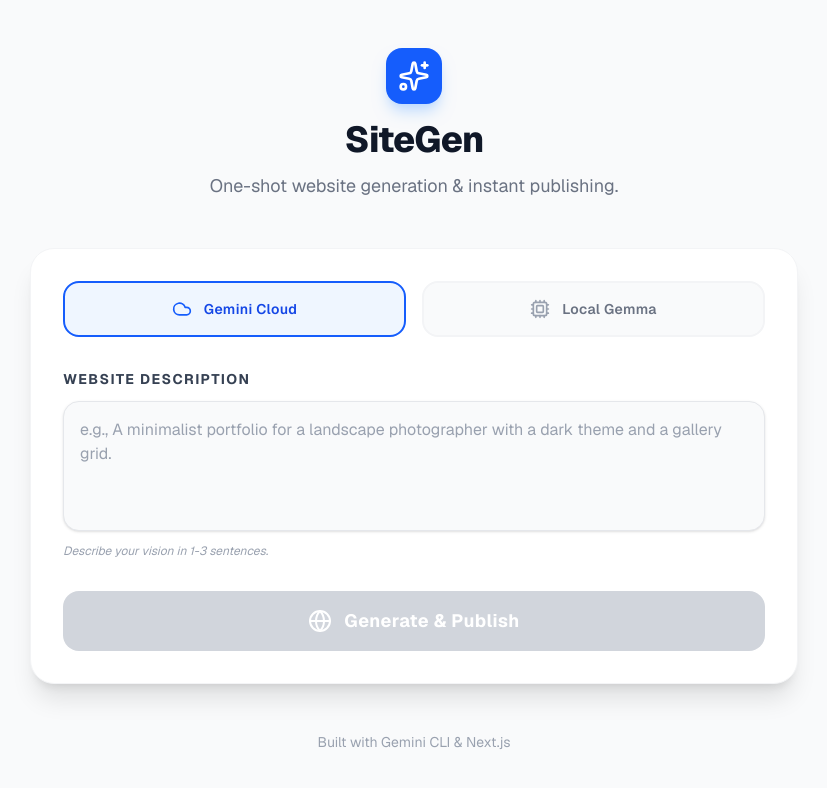
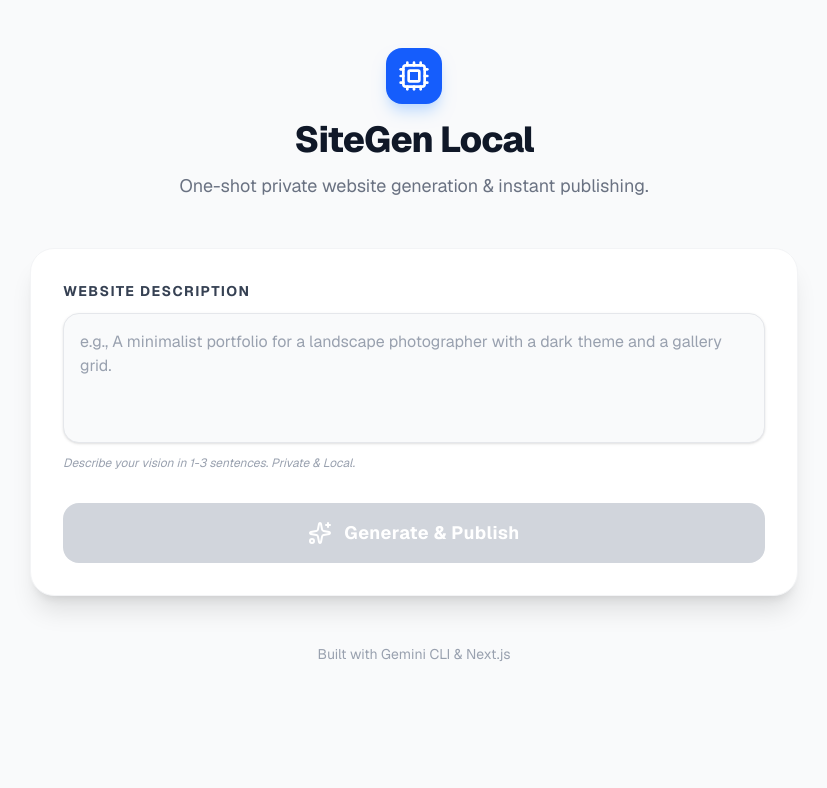
Before and after one commit to adamjkwong/sitegen, a Next.js app: page / in a window 1280 px wide. Shown: the top 788 px of the page, without its empty margins (226-1053 px from the left). Built offline with nearby package versions, Linux system fonts and the light colour scheme.

Commit message:
refactor: go full local, remove gemini cloud dependencies and simplify UI

```diff
--- a/src/app/api/generate/route.ts
+++ b/src/app/api/generate/route.ts
@@ -1,7 +1,4 @@
-import { GoogleGenerativeAI } from '@google/generative-ai';
 import { NextResponse } from 'next/server';
-
-const genAI = new GoogleGenerativeAI(process.env.GEMINI_API_KEY || '');
 
 const SYSTEM_PROMPT = `
   You are an expert web developer. Generate a single-file, high-quality, modern, responsive static website.
@@ -19,10 +16,9 @@
 
 export async function POST(req: Request) {
   try {
-    const { prompt, provider } = await req.json();
+    const { prompt } = await req.json();
     let html = '';
 
-    if (provider === 'gemma-local') {
     try {
       const controller = new AbortController();
       const timeoutId = setTimeout(() => controller.abort(), 300000); // 5 minute timeout for local model
@@ -35,8 +31,8 @@
           prompt: `[INST] ${SYSTEM_PROMPT}\n\nUser description: ${prompt} [/INST]`,
           stream: false,
           options: {
-              temperature: 0.2, // Lower temperature for more consistent code output
-              num_predict: 4096, // Ensure enough tokens for a full website
+            temperature: 0.2,
+            num_predict: 4096,
           }
         }),
         signal: controller.signal,
@@ -56,19 +52,6 @@
         ? 'Generation timed out. Local models can be slow; check your system resources.'
         : 'Local model failed: Make sure Ollama is running and you have run "ollama pull gemma4:e4b"';
       return NextResponse.json({ error: message }, { status: 503 });
-      }
-    } else {
-      if (!process.env.GEMINI_API_KEY) {
-        return NextResponse.json(
-          { error: 'GEMINI_API_KEY is not configured in .env.local' },
-          { status: 500 }
-        );
-      }
-
-      const model = genAI.getGenerativeModel({ model: 'gemini-2.0-flash' });
-      const result = await model.generateContent([SYSTEM_PROMPT, `User description: ${prompt}`]);
-      const response = await result.response;
-      html = response.text().trim();
     }
 
     // Robust extraction: Find the first <html> and last </html> if present,
--- a/src/app/page.tsx
+++ b/src/app/page.tsx
@@ -1,13 +1,10 @@
 'use client';
 
 import { useState } from 'react';
-import { Sparkles, Globe, Cpu, Cloud, CheckCircle2, Loader2, ExternalLink } from 'lucide-react';
-
-type ModelProvider = 'gemini-cloud' | 'gemma-local';
+import { Sparkles, Globe, Cpu, CheckCircle2, Loader2, ExternalLink } from 'lucide-react';
 
 export default function Home() {
   const [prompt, setPrompt] = useState('');
-  const [provider, setProvider] = useState<ModelProvider>('gemini-cloud');
   const [isGenerating, setIsGenerating] = useState(false);
   const [status, setStatus] = useState<{ message: string; type: 'info' | 'success' | 'error' }[]>([]);
   const [publishedUrl, setPublishedUrl] = useState<string | null>(null);
@@ -23,20 +20,17 @@
     setIsGenerating(true);
     setStatus([]);
     setPublishedUrl(null);
-    addStatus('Initiating generation process...', 'info');
+    addStatus('Initiating private local generation...', 'info');
 
     try {
       // Step 1: Generate Site content
-      const providerName = provider === 'gemini-cloud' ? 'Gemini Cloud' : 'Local Gemma';
-      addStatus(`Calling ${providerName}...`, 'info');
-      if (provider === 'gemma-local') {
-        addStatus('Local generation can take 2-5 minutes depending on your system resources.', 'info');
-      }
+      addStatus('Calling Local Gemma (gemma4:e4b)...', 'info');
+      addStatus('Local generation can take 2-5 minutes depending on your system resources.', 'info');
 
       const genResponse = await fetch('/api/generate', {
         method: 'POST',
         headers: { 'Content-Type': 'application/json' },
-        body: JSON.stringify({ prompt, provider }),
+        body: JSON.stringify({ prompt }),
       });
 
       if (!genResponse.ok) {
@@ -75,46 +69,18 @@
         <div className="text-center mb-12">
           <div className="flex justify-center mb-4">
             <div className="p-3 bg-blue-600 rounded-2xl shadow-lg shadow-blue-200">
-              <Sparkles className="w-8 h-8 text-white" />
+              <Cpu className="w-8 h-8 text-white" />
             </div>
           </div>
-          <h1 className="text-4xl font-extrabold text-gray-900 tracking-tight">SiteGen</h1>
+          <h1 className="text-4xl font-extrabold text-gray-900 tracking-tight">SiteGen Local</h1>
           <p className="mt-3 text-lg text-gray-500">
-            One-shot website generation & instant publishing.
+            One-shot private website generation & instant publishing.
           </p>
         </div>
 
         {/* Dashboard Card */}
         <div className="bg-white rounded-3xl shadow-xl overflow-hidden border border-gray-100">
           <form onSubmit={handleGenerate} className="p-8 space-y-8">
-            {/* Model Selection */}
-            <div className="grid grid-cols-2 gap-4">
-              <button
-                type="button"
-                onClick={() => setProvider('gemini-cloud')}
-                className={`flex items-center justify-center p-4 rounded-2xl border-2 transition-all duration-200 ${
-                  provider === 'gemini-cloud'
-                    ? 'border-blue-600 bg-blue-50 text-blue-700'
-                    : 'border-gray-100 bg-gray-50 text-gray-500 hover:border-gray-200'
-                }`}
-              >
-                <Cloud className={`w-5 h-5 mr-3 ${provider === 'gemini-cloud' ? 'text-blue-600' : 'text-gray-400'}`} />
-                <span className="font-semibold text-sm tracking-wide">Gemini Cloud</span>
-              </button>
-              <button
-                type="button"
-                onClick={() => setProvider('gemma-local')}
-                className={`flex items-center justify-center p-4 rounded-2xl border-2 transition-all duration-200 ${
-                  provider === 'gemma-local'
-                    ? 'border-blue-600 bg-blue-50 text-blue-700'
-                    : 'border-gray-100 bg-gray-50 text-gray-500 hover:border-gray-200'
-                }`}
-              >
-                <Cpu className={`w-5 h-5 mr-3 ${provider === 'gemma-local' ? 'text-blue-600' : 'text-gray-400'}`} />
-                <span className="font-semibold text-sm tracking-wide">Local Gemma</span>
-              </button>
-            </div>
-
             {/* Prompt Input */}
             <div className="space-y-3">
               <label htmlFor="prompt" className="block text-sm font-bold text-gray-700 uppercase tracking-widest">
@@ -129,7 +95,7 @@
                 onChange={(e) => setPrompt(e.target.value)}
                 disabled={isGenerating}
               />
-              <p className="text-xs text-gray-400 italic">Describe your vision in 1-3 sentences.</p>
+              <p className="text-xs text-gray-400 italic">Describe your vision in 1-3 sentences. Private & Local.</p>
             </div>
 
             {/* Action Button */}
@@ -145,11 +111,11 @@
               {isGenerating ? (
                 <>
                   <Loader2 className="w-6 h-6 mr-3 animate-spin" />
-                  Generating...
+                  Generating Privately...
                 </>
               ) : (
                 <>
-                  <Globe className="w-6 h-6 mr-3" />
+                  <Sparkles className="w-6 h-6 mr-3" />
                   Generate & Publish
                 </>
               )}
```
Lines whose indentation alone changed are shown as unchanged.
